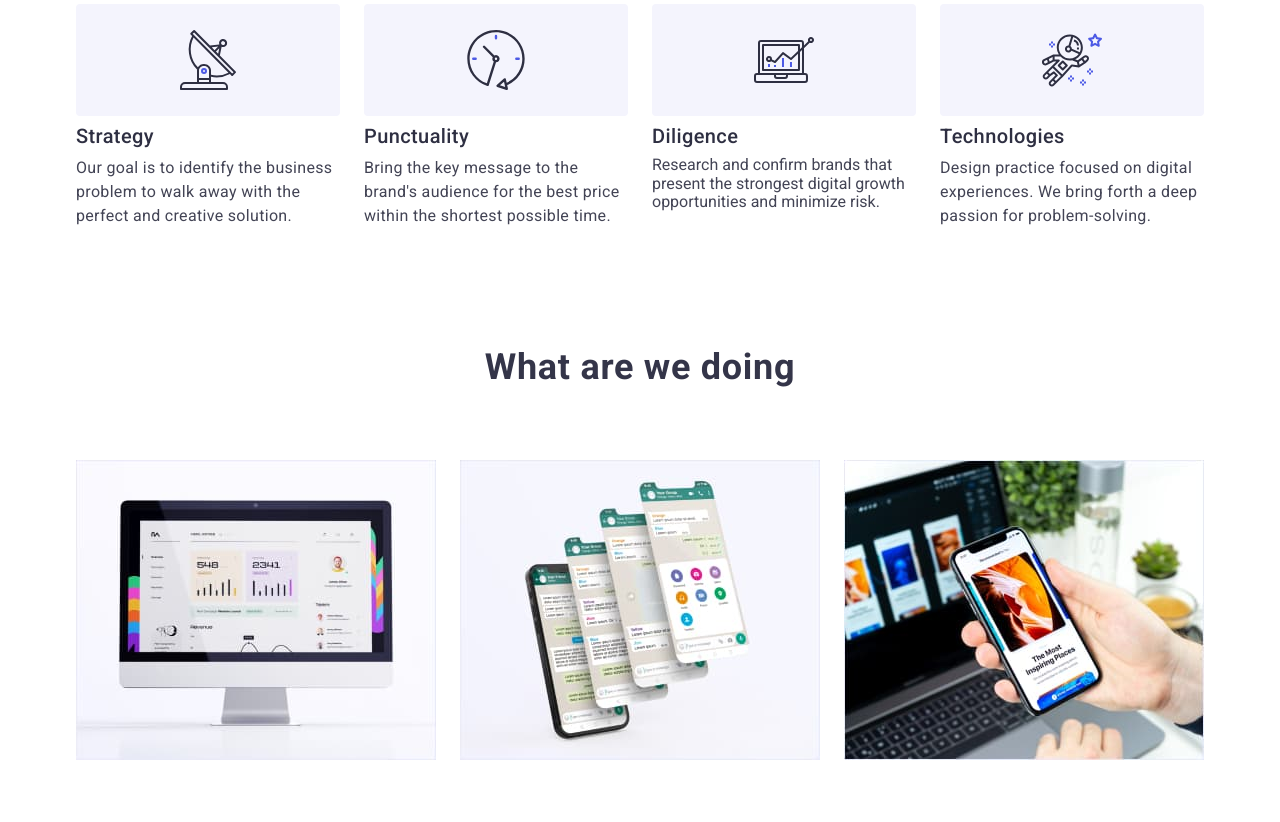
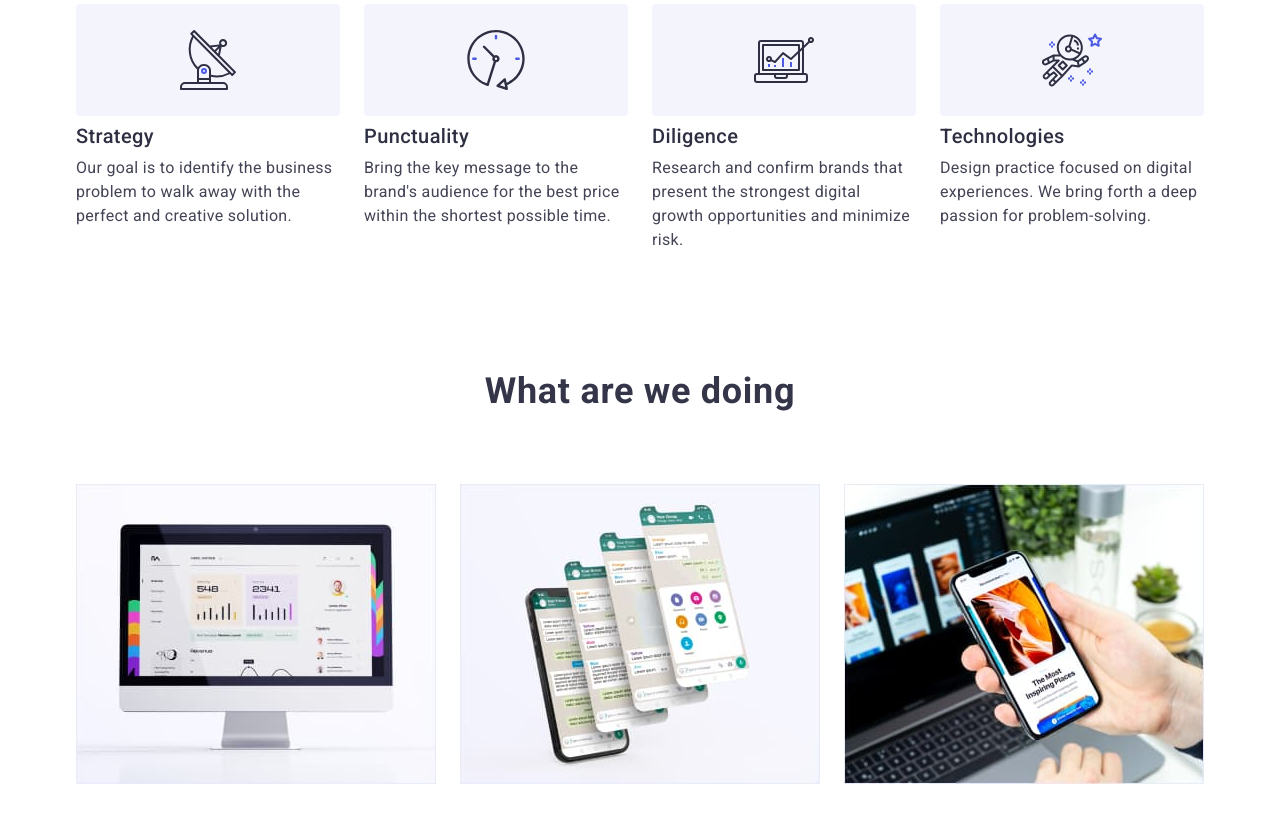
Before and after one commit to NataliaPopovych/goit-markup-hw-07, a plain HTML site: page index.html in a window 1280 px wide. Shown: the part 783-1605 px from the top of the page. Drawn offline with nearby package versions, Linux system fonts and the light colour scheme.

Commit message:
Update index.html

```diff
--- a/index.html
+++ b/index.html
@@ -113,7 +113,7 @@
                         </svg>
                     </div>
                     <h2 class="advantages__title-card">Diligence</h2>
-                    <p class="advantages_text-card">Research and confirm brands that present the strongest digital growth opportunities and minimize risk.</p>
+                    <p class="advantages__text-card">Research and confirm brands that present the strongest digital growth opportunities and minimize risk.</p>
                 </li>
                 <li class="advantages-item">
                     <div class="advantages-space">
```
